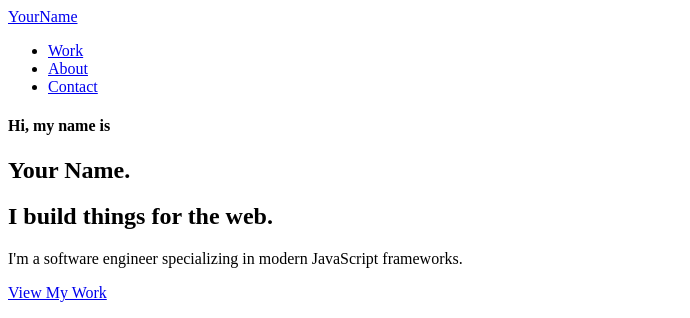
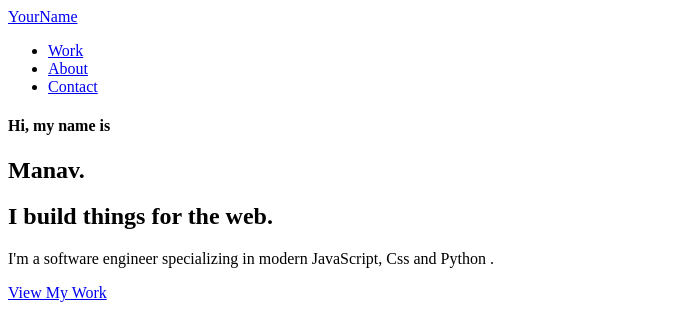
Before and after one commit to manav1704/Portfolio-FInal, a Next.js app: page / in a window 1280 px wide. Shown: the top 318 px of the page, without its empty margins (0-690 px from the left). Built offline with nearby package versions, Linux system fonts and the light colour scheme.

Commit message:
Update Hero.js

```diff
--- a/component/Hero.js
+++ b/component/Hero.js
@@ -3,10 +3,10 @@ export default function Hero() {
     <section className="hero">
       <div className="container">
         <h4>Hi, my name is</h4>
-        <h1>Your Name.</h1>
+        <h1>Manav.</h1>
         <h2>I build things for the web.</h2>
         <p>
-          I'm a software engineer specializing in modern JavaScript frameworks.
+          I'm a software engineer specializing in modern JavaScript,  Css and Python .
         </p>
         <a href="#work" className="cta-button">
           View My Work
```
